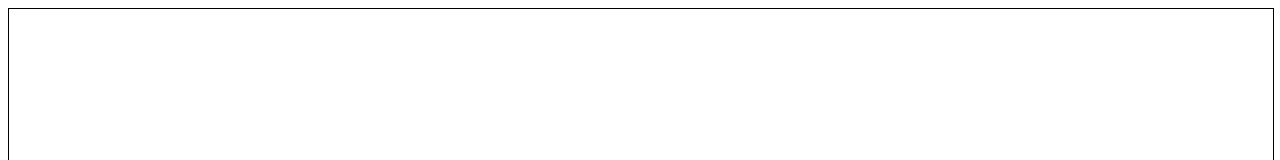
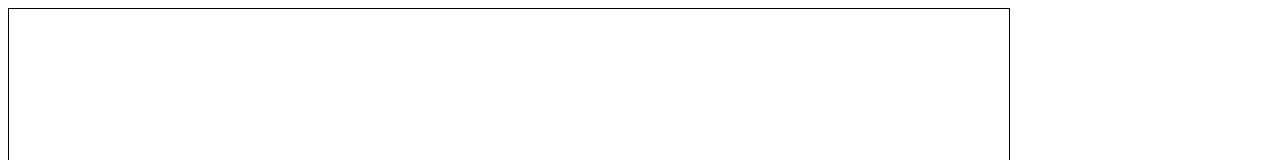
Before and after one commit to Computerization/CGDL, a website: page index.html in a window 1280 px wide. Shown: the top 160 px of the page. Drawn offline with Linux system fonts and the light colour scheme.

Commit message:
Resolve blurry images

```diff
--- a/index.html
+++ b/index.html
@@ -9,14 +9,12 @@
     <title>Document</title>
     <style>
       #cgdl-canvas {
-        width: 100%;
-        height: 100%;
         border: 1px solid black;
       }
     </style>
   </head>
   <body id="bd">
-    <canvas id="cgdl-canvas">Unable to show the canvas in this browser</canvas>
+    <canvas width="1000" height="600" id="cgdl-canvas">Unable to show the canvas in this browser</canvas>
   </body>
   <script type="module" src="./js/main.demo.js"></script>
 </html>
```
